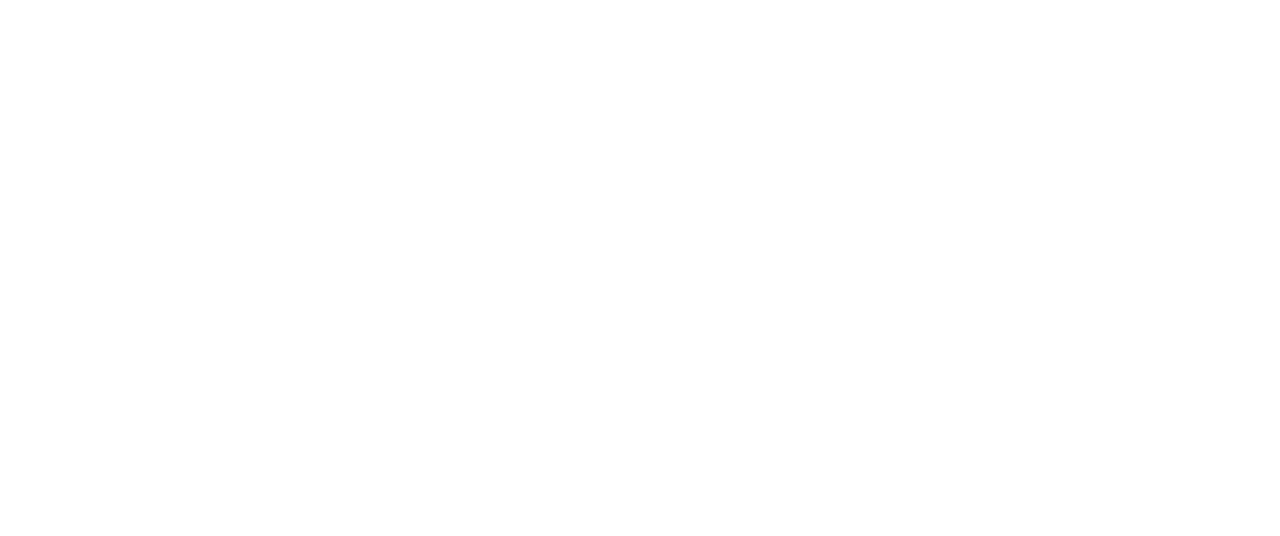
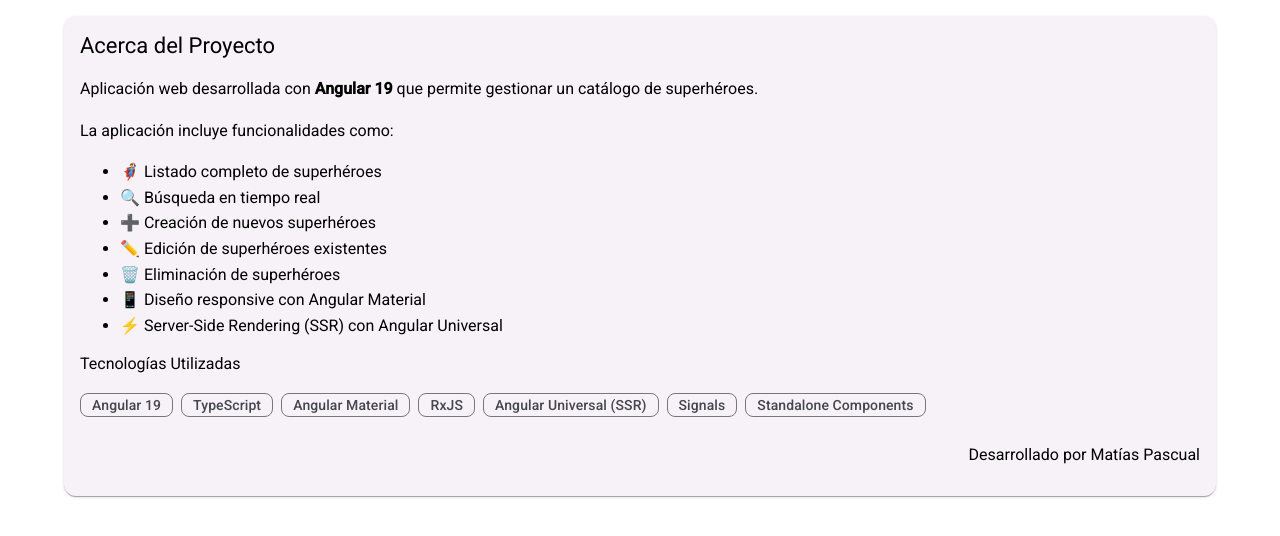
Before and after one commit to matias33pascual/RIU-Frontend-Matias-Pascual, an Angular app: page /about in a window 1280 px wide. Before the commit this address led to /. Shown: the top 536 px of the page. Built offline with nearby package versions, Linux system fonts and the light colour scheme.

Commit message:
feat: add about page

```diff
--- a/src/app/app.routes.ts
+++ b/src/app/app.routes.ts
@@ -9,6 +9,13 @@
       ).then((c) => c.SuperheroesPageComponent),
   },
   {
+    path: 'about',
+    loadComponent: () =>
+      import('./features/about/about-page/about-page.component').then(
+        (c) => c.AboutPageComponent
+      ),
+  },
+  {
     path: '',
     redirectTo: 'superheroes',
     pathMatch: 'full',
--- /dev/null
+++ b/src/app/features/about/about-page/about-page.component.html
@@ -0,0 +1,46 @@
+<div class="about-container">
+  <mat-card class="about-card">
+    <mat-card-header>
+      <mat-card-title class="about-title"> Acerca del Proyecto </mat-card-title>
+    </mat-card-header>
+
+    <mat-card-content class="about-content">
+      <section class="project-description">
+        <p>
+          Aplicación web desarrollada con
+          <strong>Angular 19</strong>
+          que permite gestionar un catálogo de superhéroes.
+        </p>
+        <p>La aplicación incluye funcionalidades como:</p>
+        <ul>
+          <li>🦸‍♂️ Listado completo de superhéroes</li>
+          <li>🔍 Búsqueda en tiempo real</li>
+          <li>➕ Creación de nuevos superhéroes</li>
+          <li>✏️ Edición de superhéroes existentes</li>
+          <li>🗑️ Eliminación de superhéroes</li>
+          <li>📱 Diseño responsive con Angular Material</li>
+          <li>⚡ Server-Side Rendering (SSR) con Angular Universal</li>
+        </ul>
+      </section>
+
+      <section class="tech-stack">
+        <p>Tecnologías Utilizadas</p>
+        <div class="tech-chips">
+          <mat-chip-set>
+            <mat-chip>Angular 19</mat-chip>
+            <mat-chip>TypeScript</mat-chip>
+            <mat-chip>Angular Material</mat-chip>
+            <mat-chip>RxJS</mat-chip>
+            <mat-chip>Angular Universal (SSR)</mat-chip>
+            <mat-chip>Signals</mat-chip>
+            <mat-chip>Standalone Components</mat-chip>
+          </mat-chip-set>
+        </div>
+      </section>
+
+      <section class="author-info">
+        <p>Desarrollado por Matías Pascual</p>
+      </section>
+    </mat-card-content>
+  </mat-card>
+</div>
--- /dev/null
+++ b/src/app/features/about/about-page/about-page.component.scss
@@ -0,0 +1,15 @@
+.about-container {
+  padding: 1rem;
+  max-width: 90%;
+  margin: 0 auto;
+}
+
+.project-description {
+  text-align: justify;
+  line-height: 1.6;
+}
+
+.author-info {
+  padding-top: 0.5rem;
+  text-align: end;
+}
```
Also changed, not shown: src/app/features/about/about-page/about-page.component.ts (added, +12 -0 lines).
